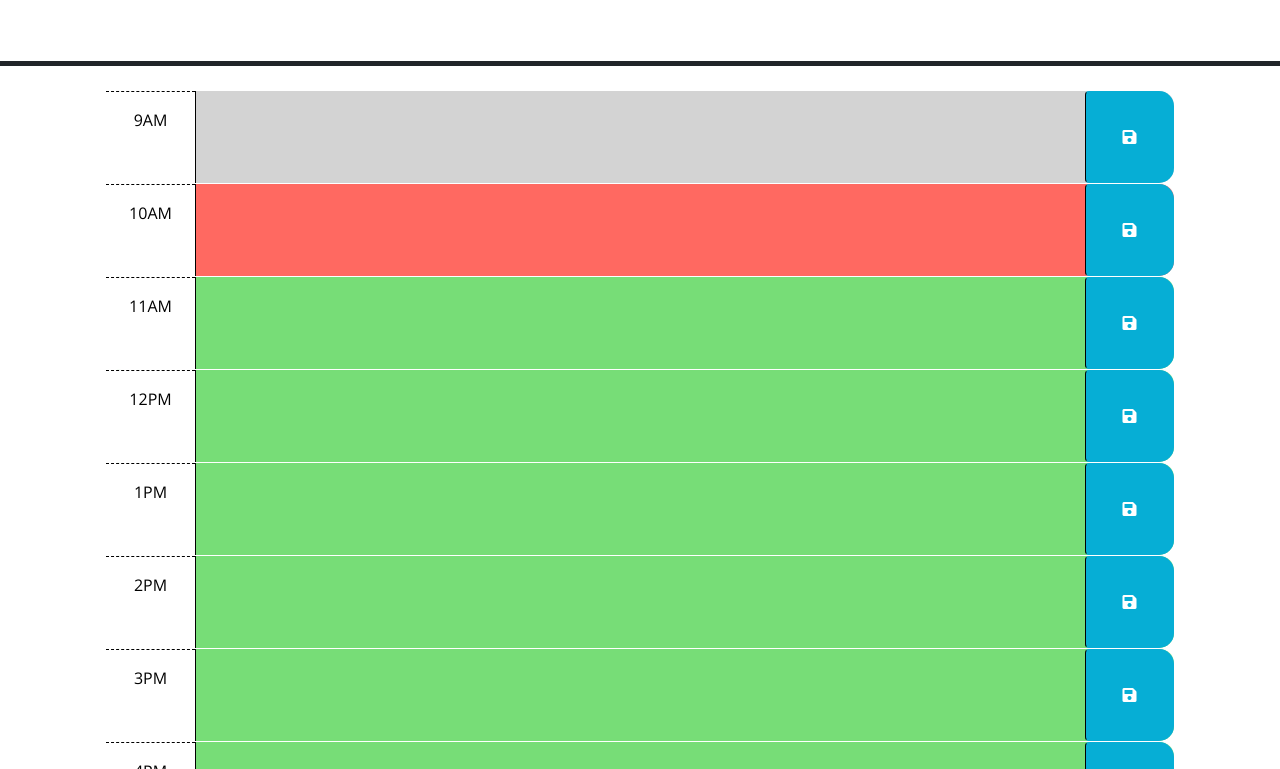
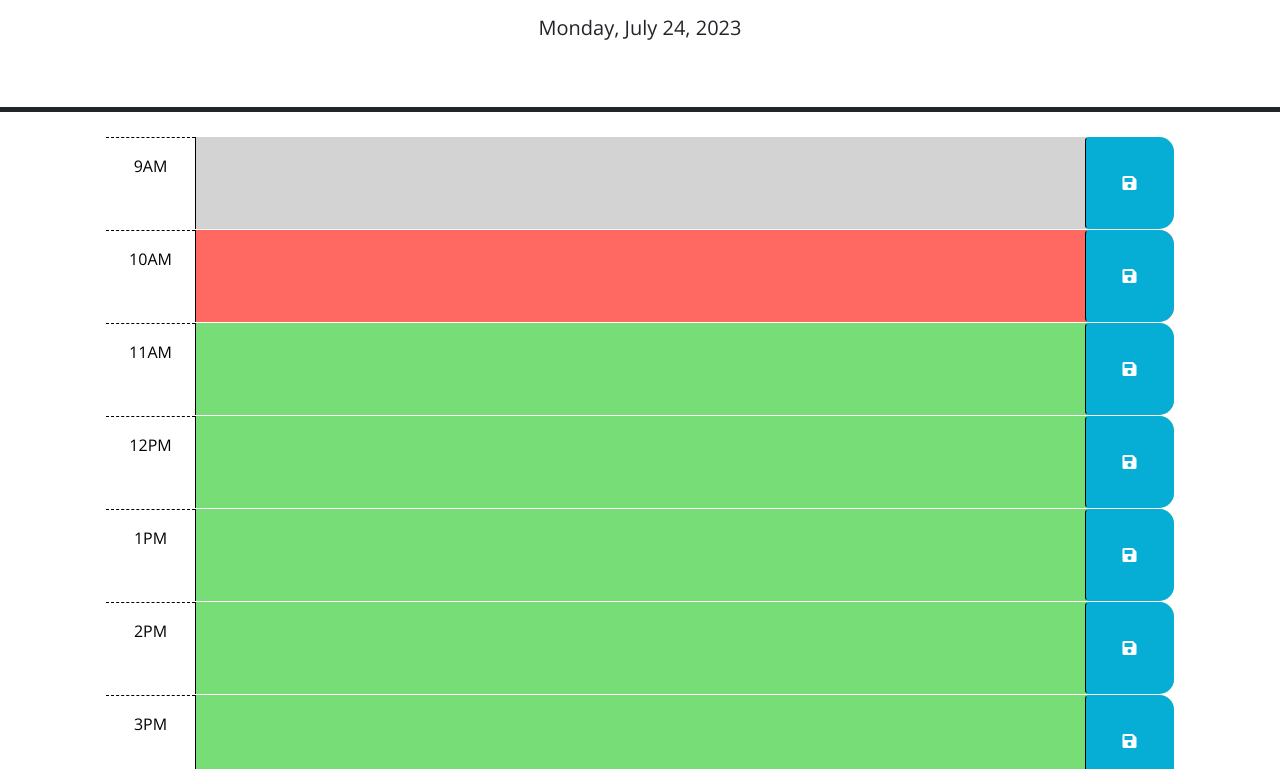
Before and after one commit to kwestbrook17/kensdayplanner, a plain HTML site: page index.html in a window 1280 px wide. Shown: the part 166-935 px from the top of the page. Drawn offline with nearby package versions, Linux system fonts and the light colour scheme; files that its build step writes are made by us from their sources.

Commit message:
changed file paths and added current time

```diff
--- a/assets/script.js
+++ b/assets/script.js
@@ -9,6 +9,8 @@ $(function () {
   // time-block containing the button that was clicked? How might the id be
   // useful when saving the description in local storage?
   //
+
+
   // TODO: Add code to apply the past, present, or future class to each time
   // block by comparing the id to the current hour. HINTS: How can the id
   // attribute of each time-block be used to conditionally add or remove the
@@ -20,4 +22,5 @@ $(function () {
   // attribute of each time-block be used to do this?
   //
   // TODO: Add code to display the current date in the header of the page.
+   $("#currentDay").text(dayjs().format("dddd, MMMM D, YYYY"));
 });
--- a/index.html
+++ b/index.html
@@ -18,7 +18,7 @@
       href="https://fonts.googleapis.com/css?family=Open+Sans&display=swap"
       rel="stylesheet"
     />
-    <link rel="stylesheet" href="style.css" />
+    <link rel="stylesheet" href="assets\style.css" />
     <title>Work Day Scheduler</title>
   </head>
 
@@ -121,6 +121,6 @@
       crossorigin="anonymous"
     ></script>
 
-    <script src="script.js"></script>
+    <script src="assets\script.js"></script>
   </body>
 </html>
```
